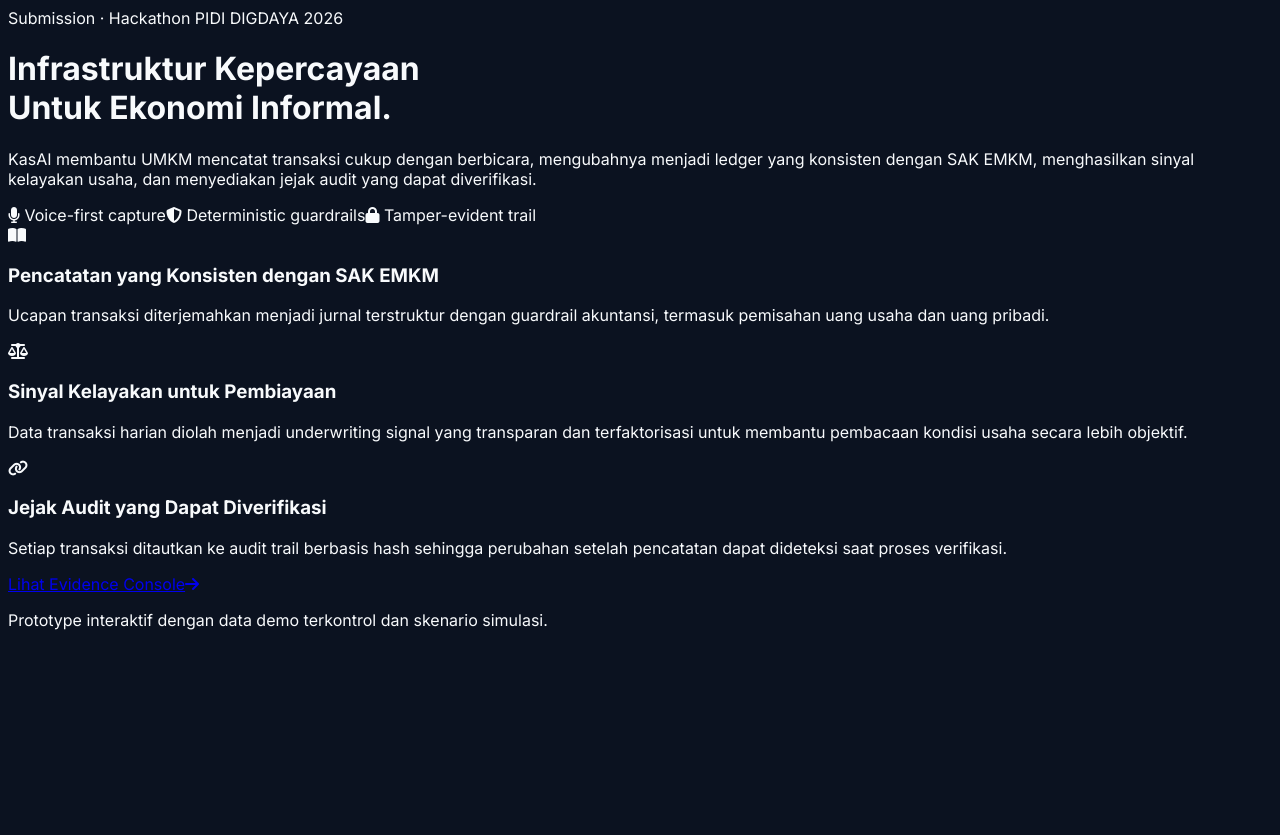
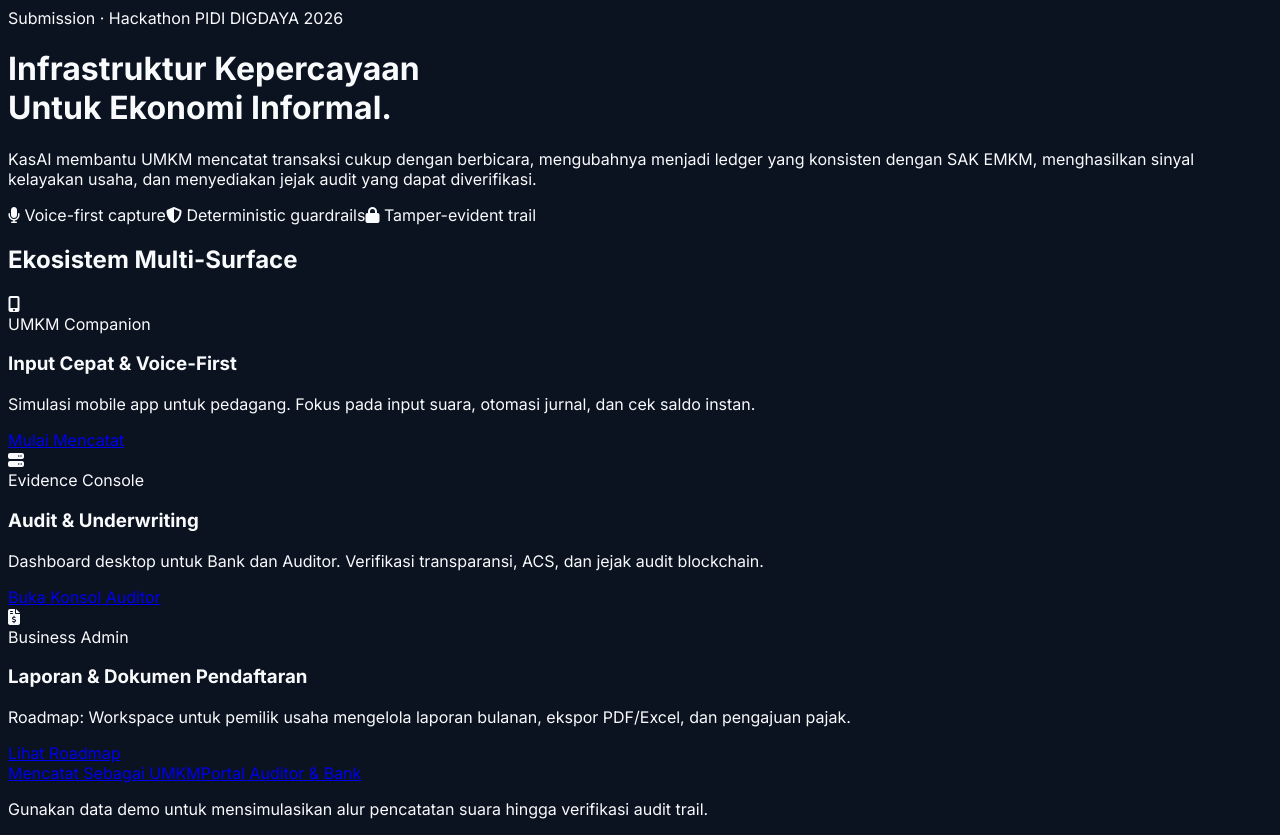
Before and after one commit to 0xshalah/prototype-kasai, a Next.js app: page / in a window 1280 px wide. Before the commit the page ends 800 px from the top, so only its background shows below. Built offline with nearby package versions, Linux system fonts and the light colour scheme.

Commit message:
Enhancement: Implement Multi-Surface Ecosystem UI (UMKM, Bank, Admin)

```diff
--- a/src/app/(dashboard)/umkm/page.tsx
+++ b/src/app/(dashboard)/umkm/page.tsx
@@ -20,7 +20,7 @@ export default function UmkmPage() {
   }, []);
 
   return (
-    <div className="space-y-6 p-4 sm:p-6 max-w-[1200px] mx-auto w-full">
+    <div className="space-y-6 p-4 sm:p-6 max-w-lg mx-auto w-full min-h-screen flex flex-col">
       <UmkmFlowPanel
         onCommitSuccess={refresh}
         onSwitchToBank={() => window.location.href = "/bank"}
--- a/src/app/page.tsx
+++ b/src/app/page.tsx
@@ -49,52 +49,79 @@ export default function LandingPage() {
            </span>
         </div>
 
-        {/* Proof Pillars (Features) - Solid Surfaces, no glassmorphism */}
-        <div
-          className="grid grid-cols-1 md:grid-cols-3 gap-6 mb-16 slide-up"
-          style={{ animationDelay: "0.3s" }}
-        >
+        {/* The Three Surfaces of KasAI - NEW SECTION */}
+        <div className="mb-20 slide-up" style={{ animationDelay: "0.3s" }}>
+          <h2 className="text-2xl font-bold text-primary mb-10">Ekosistem Multi-Surface</h2>
+          <div className="grid grid-cols-1 md:grid-cols-3 gap-6">
             {[
               {
-              icon: "fa-book-open",
-              title: "Pencatatan yang Konsisten dengan SAK EMKM",
-              desc: "Ucapan transaksi diterjemahkan menjadi jurnal terstruktur dengan guardrail akuntansi, termasuk pemisahan uang usaha dan uang pribadi.",
+                icon: "fa-mobile-screen-button",
+                role: "UMKM Companion",
+                title: "Input Cepat & Voice-First",
+                desc: "Simulasi mobile app untuk pedagang. Fokus pada input suara, otomasi jurnal, dan cek saldo instan.",
+                href: "/umkm",
+                color: "brand-primary",
+                label: "Mulai Mencatat"
               },
               {
-              icon: "fa-scale-balanced",
-              title: "Sinyal Kelayakan untuk Pembiayaan",
-              desc: "Data transaksi harian diolah menjadi underwriting signal yang transparan dan terfaktorisasi untuk membantu pembacaan kondisi usaha secara lebih objektif.",
+                icon: "fa-server",
+                role: "Evidence Console",
+                title: "Audit & Underwriting",
+                desc: "Dashboard desktop untuk Bank dan Auditor. Verifikasi transparansi, ACS, dan jejak audit blockchain.",
+                href: "/bank",
+                color: "brand-info",
+                label: "Buka Konsol Auditor"
               },
               {
-              icon: "fa-link",
-              title: "Jejak Audit yang Dapat Diverifikasi",
-              desc: "Setiap transaksi ditautkan ke audit trail berbasis hash sehingga perubahan setelah pencatatan dapat dideteksi saat proses verifikasi.",
-            },
-          ].map((p, i) => (
+                icon: "fa-file-invoice-dollar",
+                role: "Business Admin",
+                title: "Laporan & Dokumen Pendaftaran",
+                desc: "Roadmap: Workspace untuk pemilik usaha mengelola laporan bulanan, ekspor PDF/Excel, dan pengajuan pajak.",
+                href: "/admin",
+                color: "brand-warning",
+                label: "Lihat Roadmap"
+              }
+            ].map((s, i) => (
               <div
                 key={i}
-              className="bg-card flex flex-col items-center text-center border border-border-subtle p-8 rounded-2xl hover:border-border-strong transition-colors"
+                className="bg-card flex flex-col items-start text-left border border-border-subtle p-6 rounded-2xl hover:border-border-strong transition-all hover:shadow-lg group"
               >
-              <div className="w-12 h-12 bg-accent-soft text-brand-primary rounded-full flex items-center justify-center text-xl mb-5">
-                <i className={`fa-solid ${p.icon}`} />
+                <div className={`w-10 h-10 bg-accent-soft text-${s.color} rounded-lg flex items-center justify-center text-lg mb-4 group-hover:scale-110 transition-transform`}>
+                  <i className={`fa-solid ${s.icon}`} />
                 </div>
-              <h3 className="text-primary font-bold mb-3 text-lg leading-snug">{p.title}</h3>
-              <p className="text-sm text-secondary leading-relaxed">{p.desc}</p>
+                <div className={`text-[10px] font-bold uppercase tracking-widest text-${s.color} mb-1`}>{s.role}</div>
+                <h3 className="text-primary font-bold mb-3 text-base leading-snug">{s.title}</h3>
+                <p className="text-xs text-secondary leading-relaxed mb-6">{s.desc}</p>
+
+                <Link
+                  href={s.href}
+                  className={`mt-auto w-full py-2.5 rounded-lg border border-border-subtle text-xs font-bold text-center transition-colors hover:bg-card-muted text-primary`}
+                >
+                  {s.label}
+                </Link>
               </div>
             ))}
           </div>
+        </div>
 
-        {/* CTA */}
-        <div className="slide-up flex flex-col items-center gap-4" style={{ animationDelay: "0.4s" }}>
+        {/* Hero CTA - Simpler and direct */}
+        <div className="slide-up flex flex-col items-center gap-6" style={{ animationDelay: "0.4s" }}>
+          <div className="flex flex-col sm:flex-row gap-4 w-full max-w-md">
             <Link
               href="/umkm"
-            className="px-8 py-4 bg-brand-primary hover:bg-brand-primary-hover text-on-brand text-base font-bold rounded-xl shadow-lg shadow-brand-primary/20 transition-all inline-flex items-center gap-3"
+              className="flex-1 px-8 py-4 bg-brand-primary hover:opacity-90 text-on-brand text-sm font-bold rounded-xl shadow-lg shadow-brand-primary/20 transition-all text-center"
             >
-            Lihat Evidence Console
-            <i className="fa-solid fa-arrow-right" />
+              Mencatat Sebagai UMKM
             </Link>
-          <p className="text-xs text-muted mt-2">
-            Prototype interaktif dengan data demo terkontrol dan skenario simulasi.
+            <Link
+              href="/bank"
+              className="flex-1 px-8 py-4 bg-card border border-border-subtle hover:border-border-strong text-primary text-sm font-bold rounded-xl transition-all text-center"
+            >
+              Portal Auditor & Bank
+            </Link>
+          </div>
+          <p className="text-[11px] text-muted max-w-xs mx-auto">
+            Gunakan data demo untuk mensimulasikan alur pencatatan suara hingga verifikasi audit trail.
           </p>
         </div>
       </div>
```
Also changed, not shown: src/app/(dashboard)/admin/page.tsx (added, +67 -0 lines), src/components/dashboard/UmkmFlowPanel.tsx (+12 -21 lines), src/components/input/TransactionInputConsole.tsx (+26 -13 lines). Lines whose indentation alone changed are shown as unchanged.
